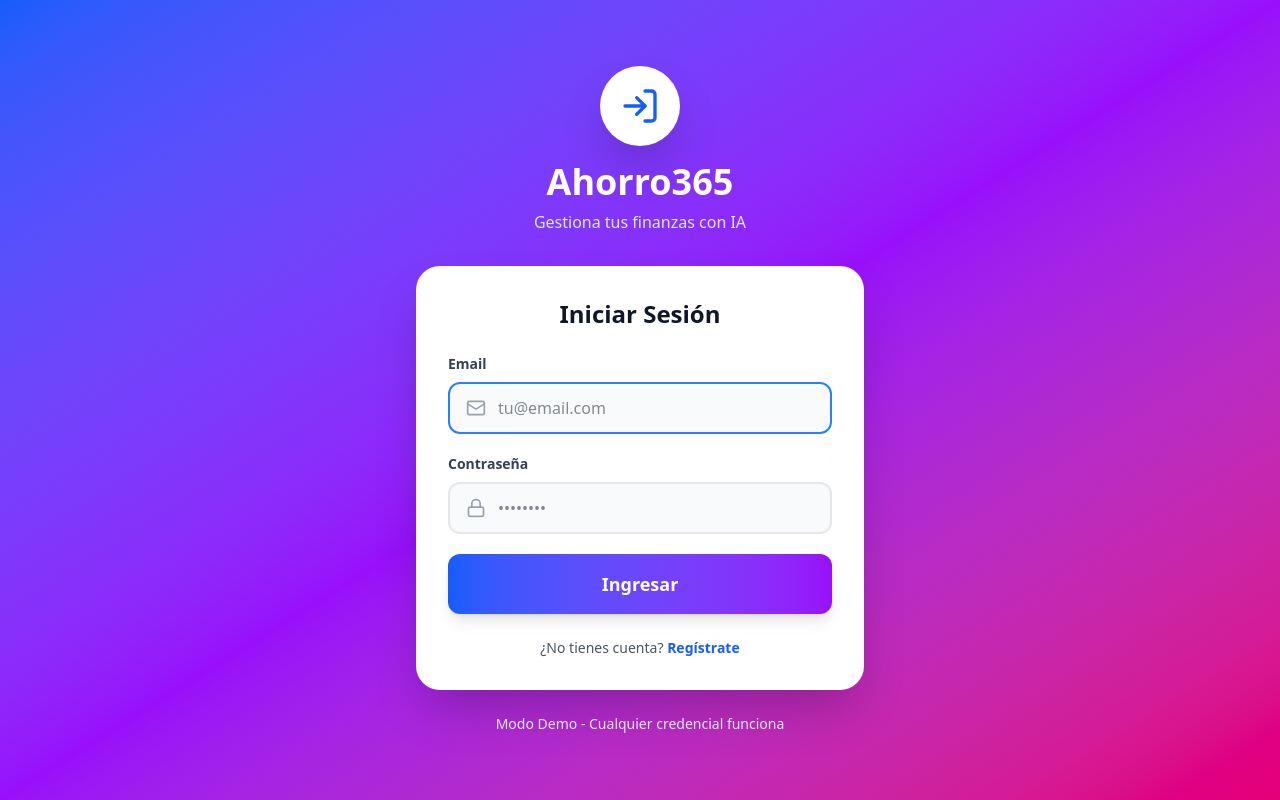
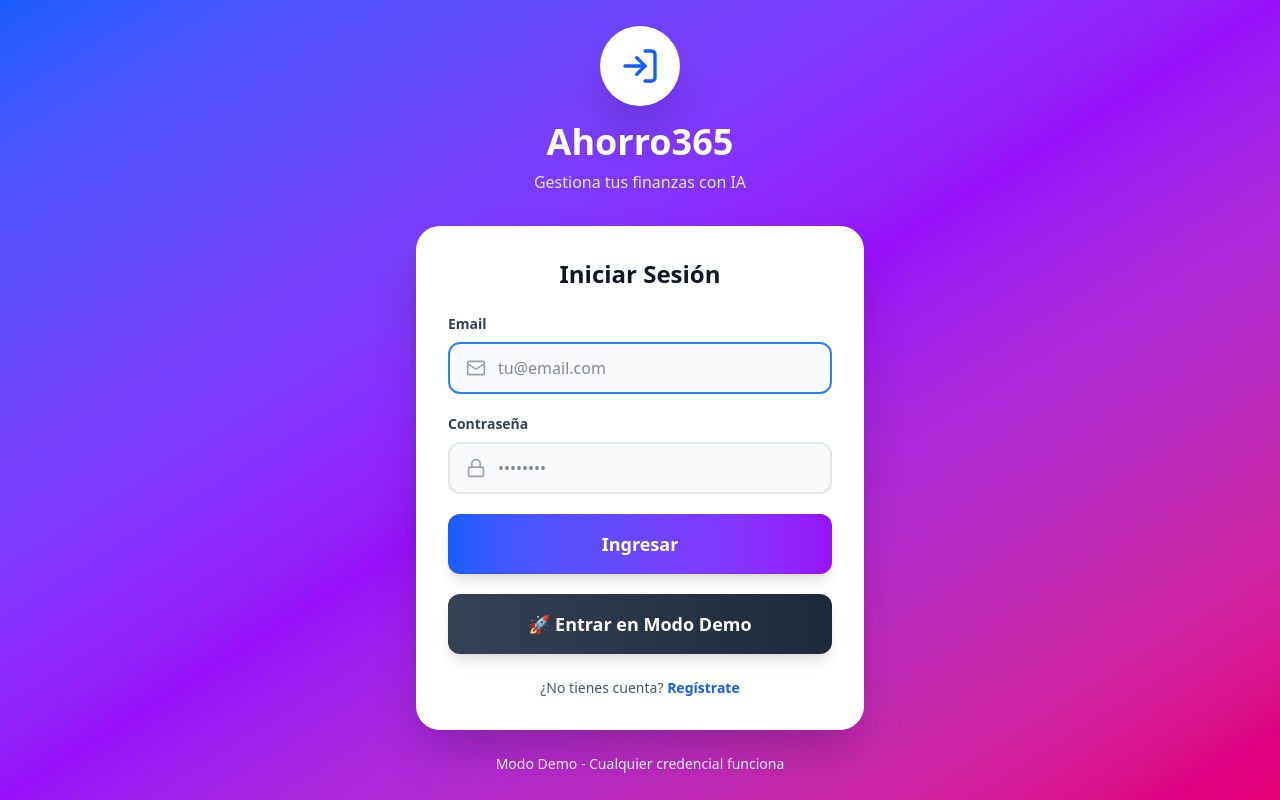
Before and after one commit to ahorro365app-prog/ai-app, a Next.js app: page /sign-in in a window 1280 px wide. Built offline with nearby package versions, Linux system fonts and the light colour scheme.

Commit message:
feat: Agregar botón 'Entrar en Modo Demo' en páginas de login y registro

```diff
--- a/src/app/sign-in/page.tsx
+++ b/src/app/sign-in/page.tsx
@@ -72,12 +72,21 @@ export default function SignInPage() {
               </div>
             </div>
 
-            {/* Botón */}
+            {/* Botón Login */}
             <button
               type="submit"
               className="w-full py-4 px-6 rounded-xl bg-gradient-to-r from-blue-600 to-purple-600 text-white font-bold text-lg hover:opacity-90 hover:scale-[1.02] active:scale-[0.98] transition-all shadow-lg"
             >
               Ingresar
+            </button>
+
+            {/* Botón Demo */}
+            <button
+              type="button"
+              onClick={() => router.push('/dashboard')}
+              className="w-full py-4 px-6 rounded-xl bg-gradient-to-r from-gray-700 to-gray-800 text-white font-bold text-lg hover:opacity-90 hover:scale-[1.02] active:scale-[0.98] transition-all shadow-lg"
+            >
+              🚀 Entrar en Modo Demo
             </button>
           </form>
 
--- a/src/app/sign-up/page.tsx
+++ b/src/app/sign-up/page.tsx
@@ -89,12 +89,21 @@ export default function SignUpPage() {
               </div>
             </div>
 
-            {/* Botón */}
+            {/* Botón Registro */}
             <button
               type="submit"
               className="w-full py-4 px-6 rounded-xl bg-gradient-to-r from-purple-600 to-pink-600 text-white font-bold text-lg hover:opacity-90 hover:scale-[1.02] active:scale-[0.98] transition-all shadow-lg"
             >
               Crear Cuenta
+            </button>
+
+            {/* Botón Demo */}
+            <button
+              type="button"
+              onClick={() => router.push('/dashboard')}
+              className="w-full py-4 px-6 rounded-xl bg-gradient-to-r from-gray-700 to-gray-800 text-white font-bold text-lg hover:opacity-90 hover:scale-[1.02] active:scale-[0.98] transition-all shadow-lg"
+            >
+              🚀 Entrar en Modo Demo
             </button>
           </form>
 
```
